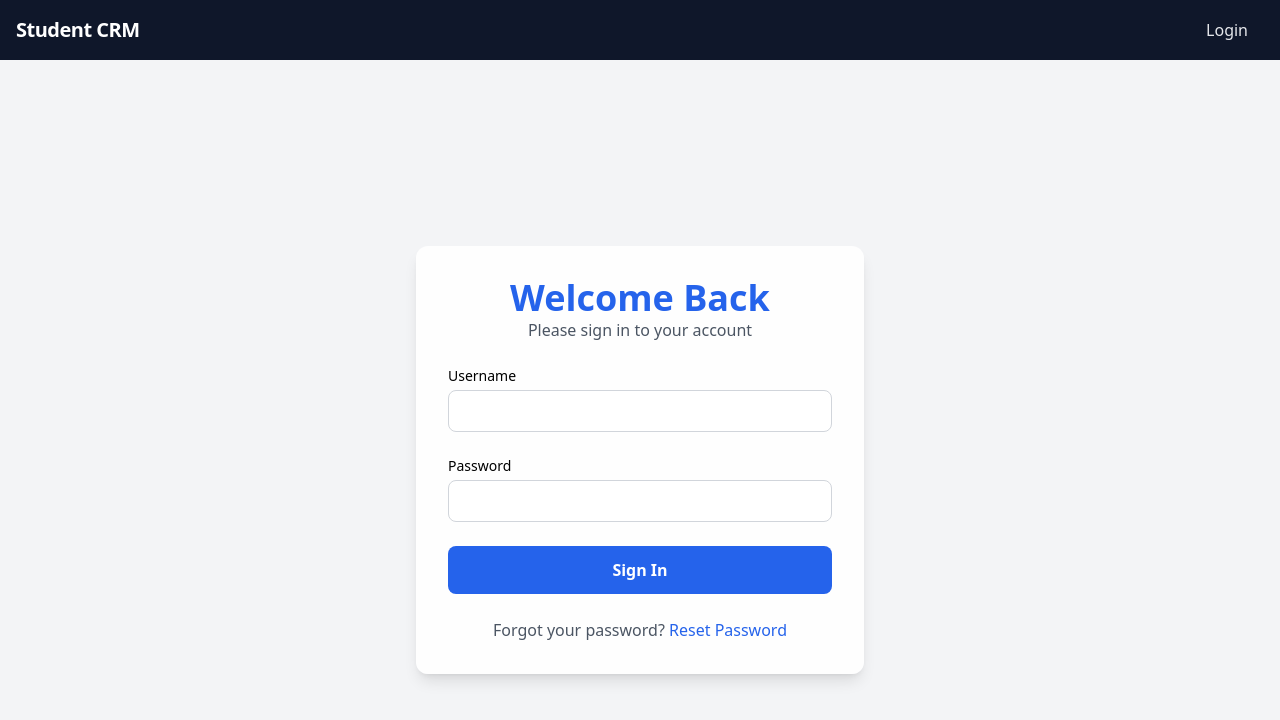
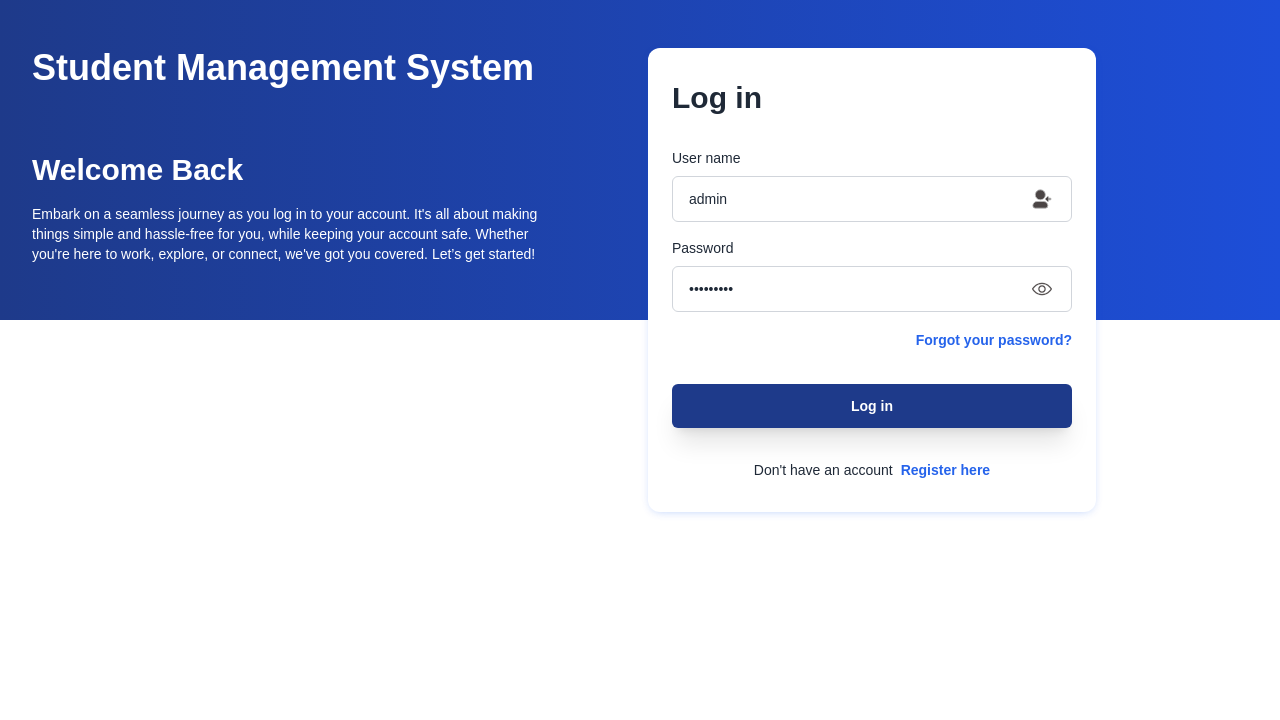
Before and after one commit to richaq2/student-management-app-mern, a React (Create React App) app in the folder student_crm/: page /login in a window 1280 px wide. Shown: the top 720 px of the page. Built offline with nearby package versions, Linux system fonts and the light colour scheme.

Commit message:
login ui redesign

```diff
--- a/student_crm/src/App.css
+++ b/student_crm/src/App.css
@@ -15,3 +15,7 @@ input::-webkit-inner-spin-button {
 input[type=number] {
   -moz-appearance: textfield;
 }
+.i-svg {
+  position: absolute;
+    right: 4px;
+}
--- a/student_crm/src/api.js
+++ b/student_crm/src/api.js
@@ -1,4 +1,4 @@
-export const API_BASE = 'https://student-management-app-mern-tmvx.onrender.com/api';
+export const API_BASE = 'http://localhost:5000/api';
 
 const TOKEN_KEY = 'authUser';
 
--- a/student_crm/src/components/Navbar.js
+++ b/student_crm/src/components/Navbar.js
@@ -7,19 +7,8 @@ const Navbar = () => {
   const [isMobileMenuOpen, setIsMobileMenuOpen] = useState(false);
 
   const renderLinks = () => {
-    if (!user) {
-      return (
-        <Link
-          to="/login"
-          className="block mt-4 lg:inline-block lg:mt-0 text-gray-200 hover:text-white mr-4"
-        >
-          Login
-        </Link>
-      );
-    }
-
     let links = [];
-
+    if(user){
       if (user.role === "admin") {
         links = [
           { to: "/", label: "Dashboard" },
@@ -32,6 +21,7 @@ const Navbar = () => {
         links = [{ to: "/teacher-profile", label: "My Profile" }];
       } else if (user.role === "student") {
         links = [{ to: `/student-profile`, label: "My Profile" }];
+      }
     }
 
       return (
@@ -50,11 +40,13 @@ const Navbar = () => {
   };
 
   return (
+    <>
+    {user && (
     <nav className="bg-slate-900">
       <div className="container mx-auto flex items-center justify-between flex-wrap p-4">
         <div className="flex items-center flex-shrink-0 text-white mr-6">
           <Link to="/" className="font-bold text-xl tracking-tight">
-            Student CRM
+          SmartEd
           </Link>
         </div>
         <div className="block lg:hidden">
@@ -90,6 +82,8 @@ const Navbar = () => {
         </div>
       </div>
     </nav>
+  )}
+  </>
   );
 };
 
--- a/student_crm/src/components/Table.js
+++ b/student_crm/src/components/Table.js
@@ -246,7 +246,7 @@ const Table = ({ data, columns, model, setDataUpdated }) => {
               disabled={currentPage === 1}
               className="px-3 py-1 border hover:bg-gray-100 disabled:opacity-50"
             >
-              <i class="fa fa-arrow-left" aria-hidden="true"></i>
+              <i className="fa fa-arrow-left" aria-hidden="true"></i>
             </button>
             <span className="px-3 py-1 border-t border-b bg-white">
               Page {currentPage} of {totalPages}
@@ -256,7 +256,7 @@ const Table = ({ data, columns, model, setDataUpdated }) => {
               disabled={currentPage === totalPages}
               className="px-3 py-1 border hover:bg-gray-100 disabled:opacity-50"
             >
-              <i class="fa fa-arrow-right" aria-hidden="true"></i>
+              <i className="fa fa-arrow-right" aria-hidden="true"></i>
             </button>
             <button
               onClick={() => handlePageChange(totalPages)}
--- a/student_crm/src/contexts/AuthContext.js
+++ b/student_crm/src/contexts/AuthContext.js
@@ -46,8 +46,8 @@ export const AuthProvider = ({ children }) => {
   useEffect(() => {
     const checkAuth = async () => {
       try {
+         // eslint-disable-next-line
         const data = await fetchData("me"); // Await the async function
-        console.log("DATA:- ", data);
       } catch (error) {
         console.log(error.message)
         if (error.message === 'Invalid access token') {
--- a/student_crm/src/pages/FinancialAnalytics.js
+++ b/student_crm/src/pages/FinancialAnalytics.js
@@ -231,7 +231,7 @@ const FinancialAnalytics = () => {
             </div>
             <div className="flex items-center">
               <div className="bg-green-500 text-white p-4 rounded-full">
-              <i class="fa fa-handshake-o text-2xl"></i>
+              <i className="fa fa-handshake-o text-2xl"></i>
               </div>
               <div className="ml-4">
                 <p className="text-gray-600">Income</p>
--- a/student_crm/src/pages/Login.js
+++ b/student_crm/src/pages/Login.js
@@ -1,17 +1,21 @@
-import React, { useState } from 'react';
-import { useAuth } from '../contexts/AuthContext';
-import { Navigate } from 'react-router-dom';
-
+import React, { useState } from "react";
+import { useAuth } from "../contexts/AuthContext";
+import { Navigate } from "react-router-dom";
+import users from "../assests/users.svg";
+import pass from "../assests/pass.svg";
 
 const Login = () => {
   const { login, user } = useAuth();
-  const [credentials, setCredentials] = useState({ username: '', password: '' });
+  const [credentials, setCredentials] = useState({
+    username: "admin",
+    password: "admin1234",
+  });
   const [error, setError] = useState(null);
   if (user) {
     // User is not authenticated, redirect to login
-    if(user.role === 'student')return <Navigate to="/student-profile" />;
-    if(user.role === 'admin')return <Navigate to="/" />;
-    if(user.role === 'teacher')return <Navigate to="/teacher-profile" />;
+    if (user.role === "student") return <Navigate to="/student-profile" />;
+    if (user.role === "admin") return <Navigate to="/" />;
+    if (user.role === "teacher") return <Navigate to="/teacher-profile" />;
   }
 
   const handleSubmit = async (e) => {
@@ -20,69 +24,117 @@ const Login = () => {
 
     try {
       await login(credentials);
-
     } catch (err) {
-      setError(err.message || 'Invalid username or password');
+      setError(err.message || "Invalid username or password");
     }
   };
 
   return (
-    <div className="flex items-center justify-center min-h-screen bg-gray-100 relative">
+    <div className="font-[sans-serif]">
+      <div className="grid lg:grid-cols-2 gap-4 max-lg:gap-12 bg-gradient-to-r from-blue-900 to-blue-700 px-8 py-12 h-[320px]">
+        <div>
+          <h4 className="text-4xl font-bold text-white">
+            Student Management System
+          </h4>
 
-      <div className="relative z-10 bg-white bg-opacity-90 p-8 rounded-xl shadow-lg w-full max-w-md">
-        <div className="text-center mb-6">
-          <h1 className="text-4xl font-bold text-blue-600">Welcome Back</h1>
-          <p className="text-gray-600">Please sign in to your account</p>
+          <div className="max-w-lg mt-16 max-lg:hidden">
+            <h3 className="text-3xl font-bold text-white">Welcome Back</h3>
+            <p className="text-sm mt-4 text-white">
+              Embark on a seamless journey as you log in to your account. It's all about making things simple and hassle-free for you, while keeping your account safe. Whether you're here to work, explore, or connect, we've got you covered. Let’s get started!
+            </p>
+          </div>
         </div>
 
+        <div className="bg-white rounded-xl sm:px-6 px-4 py-8 max-w-md w-full h-max shadow-[0_2px_10px_-3px_rgba(6,81,237,0.3)] max-lg:mx-auto">
           {error && (
-          <p className="text-red-500 text-sm mb-4 text-center">
-            {error}
-          </p>
+            <p classNameName="text-red-500 text-sm mb-4 text-center">{error}</p>
           )}
+          <form onSubmit={handleSubmit}>
+            <div className="mb-8">
+              <h3 className="text-3xl font-extrabold text-gray-800">Log in</h3>
+            </div>
 
-        <form onSubmit={handleSubmit} className="space-y-6">
             <div>
-            <label className="block text-sm font-medium mb-1">Username</label>
+              <label className="text-gray-800 text-sm mb-2 block">
+                User name
+              </label>
+              <div className="relative flex items-center">
                 <input
+                  name="username"
                   type="text"
-              name="username"
+                  required
                   value={credentials.username}
                   onChange={(e) =>
-                setCredentials({ ...credentials, username: e.target.value })
+                    setCredentials({
+                      ...credentials,
+                      username: e.target.value,
+                    })
                   }
-              className="w-full border border-gray-300 px-4 py-2 rounded-lg focus:outline-none focus:ring-2 focus:ring-blue-500 transition"
-              required
+                  className="w-full text-sm text-gray-800 border border-gray-300 px-4 py-3 rounded-md outline-blue-600"
+                  placeholder="Enter user name"
+                />
+                <img
+                  src={users}
+                  alt="user"
+                  className="i-svg inline mr-4"
+                  width="20px"
                 />
               </div>
-          <div>
-            <label className="block text-sm font-medium mb-1">Password</label>
+            </div>
+            <div className="mt-4">
+              <label className="text-gray-800 text-sm mb-2 block">
+                Password
+              </label>
+              <div className="relative flex items-center">
                 <input
+                  name="password"
                   type="password"
-              name="password"
                   value={credentials.password}
                   onChange={(e) =>
-                setCredentials({ ...credentials, password: e.target.value })
+                    setCredentials({
+                      ...credentials,
+                      password: e.target.value,
+                    })
                   }
-              className="w-full border border-gray-300 px-4 py-2 rounded-lg focus:outline-none focus:ring-2 focus:ring-blue-500 transition"
                   required
+                  className="w-full text-sm text-gray-800 border border-gray-300 px-4 py-3 rounded-md outline-blue-600"
+                  placeholder="Enter password"
+                />
+                <img
+                  src={pass}
+                  alt="pass"
+                  className="i-svg inline mr-4"
+                  width="20px"
                 />
               </div>
+            </div>
+            <div className="mt-4 text-right">
+              <a
+                href="/"
+                className="text-blue-600 text-sm font-semibold hover:underline"
+              >
+                Forgot your password?
+              </a>
+            </div>
+
+            <div className="mt-8">
               <button
                 type="submit"
-            className="w-full bg-blue-600 text-white py-3 rounded-lg hover:bg-blue-700 transition duration-300 font-semibold"
+                className="w-full shadow-xl py-3 px-6 text-sm font-semibold rounded-md text-white bg-blue-900 hover:bg-blue-700 focus:outline-none"
               >
-            Sign In
+                Log in
               </button>
-        </form>
-
-        <div className="mt-6 text-center">
-          <p className="text-gray-600">
-            Forgot your password?{' '}
-            <a href="/login" className="text-blue-600 hover:underline">
-              Reset Password
+            </div>
+            <p className="text-sm mt-8 text-center text-gray-800">
+              Don't have an account{" "}
+              <a
+                href="/"
+                className="text-blue-600 font-semibold hover:underline ml-1 whitespace-nowrap"
+              >
+                Register here
               </a>
             </p>
+          </form>
         </div>
       </div>
     </div>
```
Also changed, not shown: student_crm/src/assests/pass.svg (added), student_crm/src/assests/users.svg (added). Lines whose indentation alone changed are shown as unchanged.
